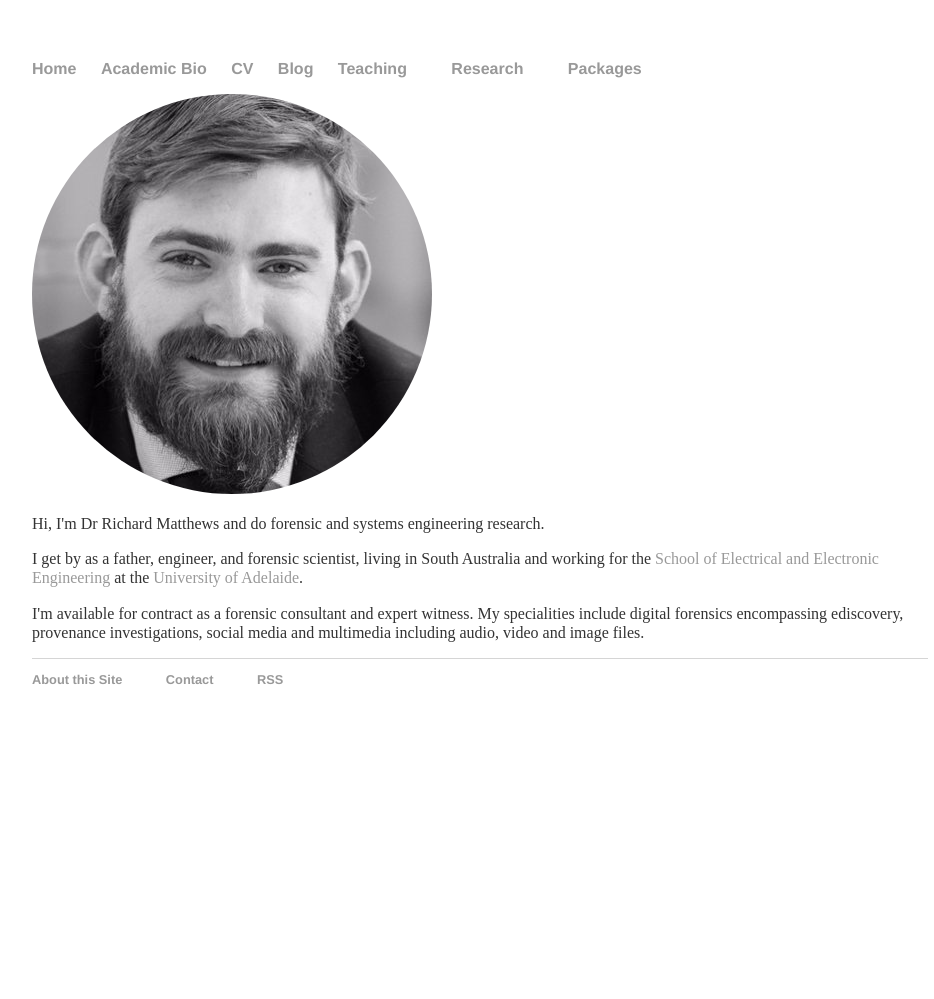
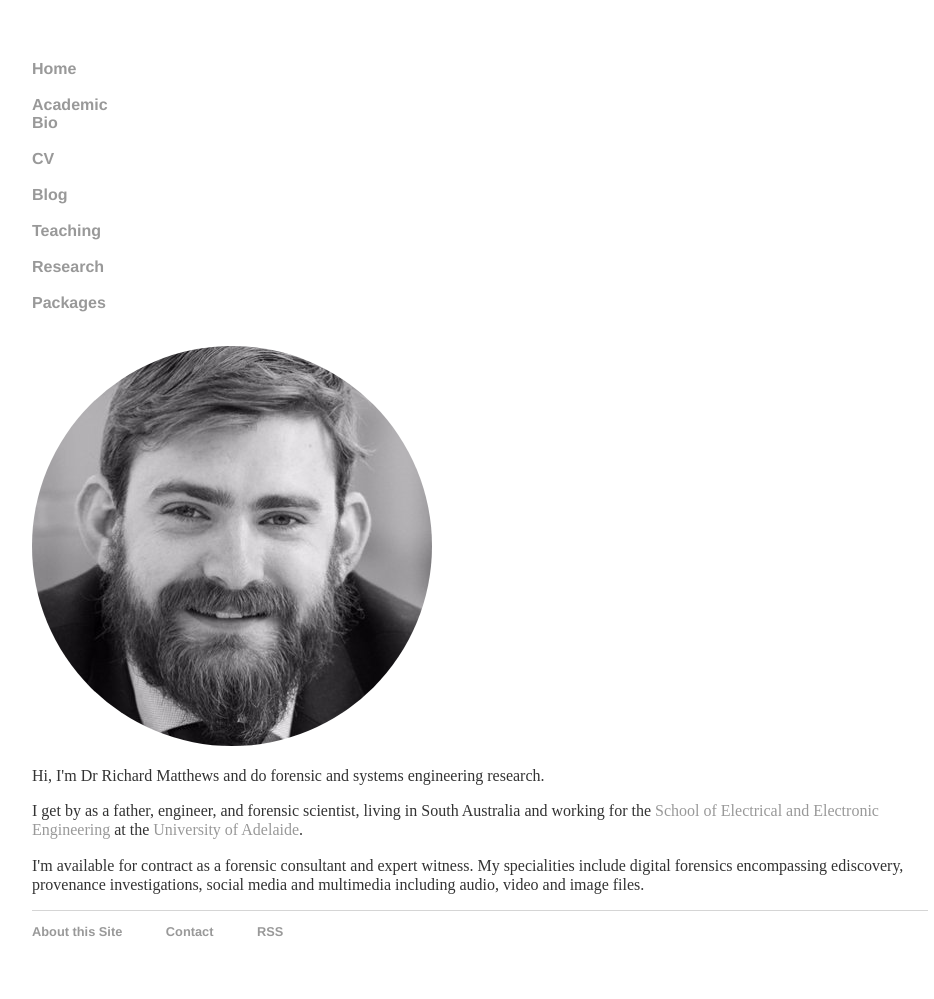
Before and after one commit to rhematt/rhematt.github.io, a Jekyll site: the page built from index.html, in a window 1280 px wide. Shown: the whole page, without its empty margins (160-1094 px from the left). Built offline with Jekyll 4.4.1, drawn with Linux system fonts in a browser that asks for light colours; before the commit the page ends 900 px from its top, so only the background shows below that.

Commit message:
Update main.css

```diff
--- a/css/main.css
+++ b/css/main.css
@@ -1,17 +1,6 @@
 body {margin: 60px auto;width: 70%;}
 
-nav ul, footer ul {
-    font-family:'Helvetica', 'Arial', 'Sans-Serif';
-    padding: 0px;
-    list-style: none;
-    font-weight: bold;
-}
-
-nav ul li, footer ul li {
-    display: inline;
-    margin-right: 20px;
-}
-
+/* default */
 a {
     text-decoration: none;
     color: #999;
@@ -32,10 +21,64 @@ p {
     color: #333;
 }
 
+table, th, td {
+   border: 0px solid black;
+}
+
+/* E-Mail */
+.obfuscate { unicode-bidi: bidi-override; direction: rtl; }
+
+/*nav settings*/
+
+nav ul {
+    font-family:'Helvetica', 'Arial', 'Sans-Serif';
+    padding: 0px;
+    list-style: none;
+    font-weight: bold;
+}
+
+nav ul li {
+    display: inline;
+    margin-right: 20px;
+}
+
+nav a {
+    display: block;
+    width: 60px;
+}
+
+.nav-left {
+    float: left;
+}
+
+.nav-left ul li {
+    float: left;
+}
+
+.nav-right ul li {
+    float: right;
+}
+
+/* Footer */
+
 footer {
     border-top: 1px solid #d5d5d5;
     font-size: .8em;
 }
+
+footer ul {
+    font-family:'Helvetica', 'Arial', 'Sans-Serif';
+    padding: 0px;
+    list-style: none;
+    font-weight: bold;
+}
+
+footer ul li {
+    display: inline;
+    margin-right: 20px;
+}
+
+/* posts */
 
 ul.posts {
     margin: 20px auto 40px;
@@ -46,22 +89,14 @@ ul.posts li {
     list-style: none;
 }
 
+/* individual page customisation */
+/* Main */
+
 img.avatar {
   border-radius: 50%;
 }
 
-
-/* Tables */
-
-table, th, td {
-   border: 0px solid black;
-}
-
-
-/* E-Mail */
-.obfuscate { unicode-bidi: bidi-override; direction: rtl; }
-
-/* Package Logos */
+/* Packages */
 
 div.packages {
     float: left;
```
